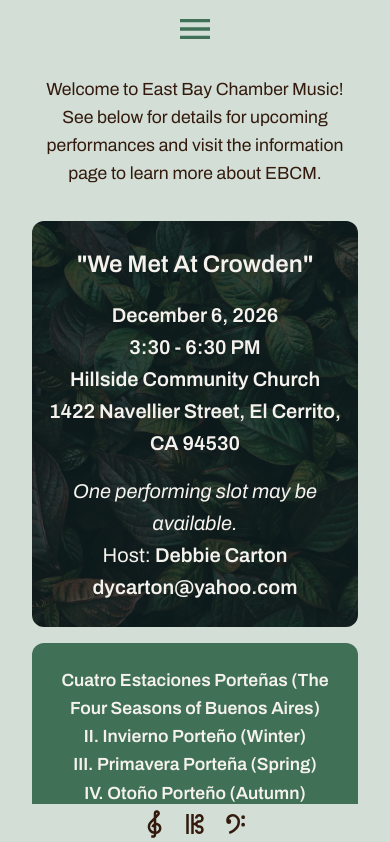
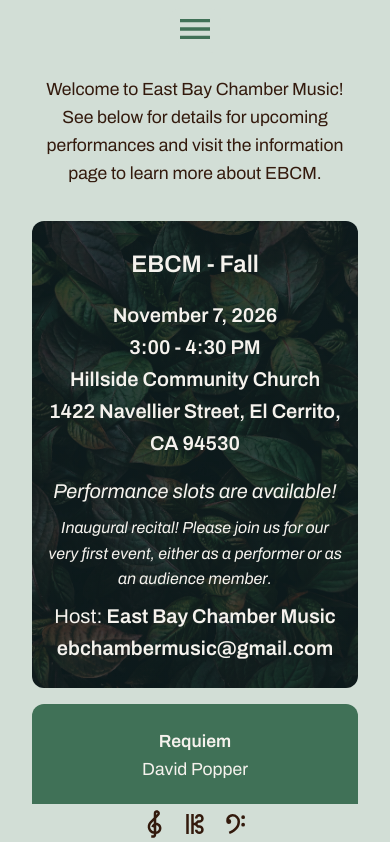
Before and after one commit to ebchambermusic/ebchambermusic.github.io, a Vue app: page / in a window 390 px wide. Shown: the top 842 px of the page. Built offline with nearby package versions, Linux system fonts and the light colour scheme.

Commit message:
add archive page for future use and adjust announcements/homepage to display multiple events

```diff
--- a/public/data.json
+++ b/public/data.json
@@ -8,6 +8,7 @@
         "coaches": "A directory of chamber music coaches in the area. If you are a coach who would like to be added to this page, please fill out the form. If you have a suggestion for a coach who isn't listed, email ebchambermusic@gmail.com with their contact information or send the form to the coach directly.\n\nPlease note that it may take some time for your profile to appear after submission of the form. Thank you!\nIf you would like to make edits to your current profile, just email ebchambermusic@gmail.com.",
         "resources": "See below for a list of helpful resources, and if you have any to add or suggest (especially local recommendations), please email ebchambermusic@gmail.com.\n\nFacility and venue lists have mostly been compiled according to information available online and may not be up to date.",
         "contact": "You may send any inquiries to ebchambermusic@gmail.com. EBCM is run by volunteers so please allow time for replies. We welcome feedback and suggestions!",
+        "archive": "Curious about past events? Select a date to see the repertoire performed on that program.",
         "error": "Oops! Something's wrong. Click any of the links in the menu to be taken to the main site.\n\nIf you keep finding yourself here, please email ebchambermusic@gmail.com and provide any information about how you got to this error page."
       }
     ],
@@ -18,11 +19,25 @@
       "coaches": "Coaches",
       "resources": "Resources",
       "contact": "Contact",
+      "archive": "Archive",
       "error": "Error"
     }
   },
   "announcements": {
     "data": [
+      {
+        "eventId": "110726EB",
+        "name": "EBCM - Fall",
+        "date": "November 7, 2026",
+        "time": "3:00 - 4:30 PM",
+        "venue": "Hillside Community Church\n1422 Navellier Street, El Cerrito, CA 94530",
+        "status": "Performance slots are available!",
+        "accepting": true,
+        "notes": "Inaugural recital! Please join us for our very first event, either as a performer or as an audience member.",
+        "host": "East Bay Chamber Music",
+        "contact": "ebchambermusic@gmail.com",
+        "program": true
+      },
       {
         "eventId": "120626DC",
         "name": "\"We Met At Crowden\"",
@@ -30,9 +45,11 @@
         "time": "3:30 - 6:30 PM",
         "venue": "Hillside Community Church\n1422 Navellier Street, El Cerrito, CA 94530",
         "status": "One performing slot may be available.",
+        "accepting": true,
         "notes": "",
         "host": "Debbie Carton",
-        "contact": "dycarton@yahoo.com"
+        "contact": "dycarton@yahoo.com",
+        "program": true
       }
     ],
     "labels": {
@@ -42,13 +59,27 @@
       "time": "Time",
       "venue": "Venue",
       "status": "Status",
+      "accepting": "Accepting",
       "notes": "Notes",
       "host": "Host",
-      "contact": "Contact"
+      "contact": "Contact",
+      "program": "Program"
     }
   },
   "programs": {
     "data": [
+      {
+        "eventId": "110726EB",
+        "piece": "Requiem",
+        "composer": "David Popper",
+        "performers": "Julius Hochmuth, cello\nRussell Vance, cello\nKenneth Peterson, cello\nAlex Li, piano"
+      },
+      {
+        "eventId": "110726EB",
+        "piece": "Piano Trio No. 2\n[Movements TBD]",
+        "composer": "Cécile Chaminade",
+        "performers": "Eva Woo, violin\nKenneth Peterson, cello\nKelley Yuan, piano"
+      },
       {
         "eventId": "120626DC",
         "piece": "Cuatro Estaciones Porteñas (The Four Seasons of Buenos Aires)\nII. Invierno Porteño (Winter)\nIII. Primavera Porteña (Spring)\nIV. Otoño Porteño (Autumn)",
@@ -63,29 +94,48 @@
       },
       {
         "eventId": "120626DC",
-        "piece": "[Piece & Movements TBA]",
+        "piece": "[Piece & Movements TBD]",
         "composer": "Kenji Bunch",
         "performers": "Caroline Danielson, violin\nCinnie Chou, violin\nClaire Simpson, viola\nSarah Holt, viola\nKatherine Mckenzie, cello"
       },
       {
         "eventId": "120626DC",
-        "piece": "[Serena and Terry's Group]",
+        "piece": "[Piece & Movements TBD]",
         "composer": "[Composer]",
         "performers": "Serena Pon, violin\nTeresa Randall, viola\n[?]"
       },
       {
         "eventId": "120626DC",
-        "piece": "[Donna, Jane, and Hanna's Group]",
+        "piece": "[Piece & Movements TBD]",
         "composer": "[Composer]",
         "performers": "Donna Maruta, violin\nJane Scantlebury, violin\nHanna Hurley, cello"
-      },
-      {
-        "eventId": "123456XX",
-        "piece": "Test Example Piece Next Program",
-        "composer": "Composer Name #5",
-        "performers": "Violinist #1 Name, violin\nViolinist #2 Name, violin\nViolist Name, viola\nCellist Name, cello"
       }
     ],
+    "labels": {
+      "eventId": "Event ID",
+      "piece": "Piece",
+      "composer": "Composer",
+      "performers": "Performers"
+    }
+  },
+  "archive": {
+    "data": [],
+    "labels": {
+      "eventId": "Event ID",
+      "name": "Name",
+      "date": "Date",
+      "time": "Time",
+      "venue": "Venue",
+      "status": "Status",
+      "accepting": "Accepting",
+      "notes": "Notes",
+      "host": "Host",
+      "contact": "Contact",
+      "program": "Program"
+    }
+  },
+  "repertoire": {
+    "data": [],
     "labels": {
       "eventId": "Event ID",
       "piece": "Piece",
@@ -118,6 +168,10 @@
       {
         "question": "What do we expect of performers?",
         "answer": "Your group should present something you've worked on with the intention of performing it.\n\nAt minimum, you'll have met a couple of times in order to rehearse - coaching is optional."
+      },
+      {
+        "question": "Is there a time limit for performing?",
+        "answer": "While there is no strict time limit, we ask that you try to limit your selection(s) to 15 minutes or less so that more people have the opportunity to perform. Time permitting, we may be able to accommodate longer performances.\n\nIf you have an entire piece you'd like to perform, we encourage you to host your own event for it, and you can recruit other EBCM members to fill out the rest of your program."
       },
       {
         "question": "Do we need to audition?",
--- /dev/null
+++ b/src/assets/toggle.module.css
@@ -0,0 +1,40 @@
+.interact {
+  border-radius: var(--border-radius);
+  cursor: pointer;
+  transition: background-color 0.4s;
+}
+.open {
+  border-radius: var(--border-radius) var(--border-radius) 0 0;
+}
+
+.animate-wrapper {
+  display: grid;
+  grid-template-rows: 1fr;
+  overflow: hidden;
+  border-radius: 0 0 var(--border-radius) var(--border-radius);
+}
+.accordion {
+  min-height: 0;
+  transition: padding 0.4s ease-in-out;
+  padding: 1rem;
+}
+
+:global(.animate-enter-active) {
+  transition: all 0.4s ease-out;
+}
+:global(.animate-leave-active) {
+  transition: all 0.4s ease-in;
+}
+:global(.animate-enter-from),
+:global(.animate-leave-to) {
+  grid-template-rows: 0fr;
+}
+:global(.animate-enter-from) .accordion,
+:global(.animate-leave-to) .accordion {
+  padding-top: 0;
+  padding-bottom: 0;
+}
+:global(.animate-enter-to),
+:global(.animate-leave-from) {
+  grid-template-rows: 1fr;
+}
--- a/src/components/AnnounceCard.vue
+++ b/src/components/AnnounceCard.vue
@@ -23,25 +23,31 @@ import { computed, onMounted } from "vue"
 import { useMainData } from "../composables/data.js"
 import { checkMedia } from "../composables/media.js"
 
+const props = defineProps({
+  announcement: {
+    type: Object,
+    required: true,
+  }
+})
+
 const { fetchMainData, subData } = useMainData()
 
 const mediaBreak = checkMedia("(max-width: 600px)")
 
-const announcement = subData("announcements.data[0]")
 const labels = subData("announcements.labels")
 
 const display = computed(() => {
-  if (!announcement.value) return {}
-  const exclude = ["eventId", "name"]
-  if (!announcement.value.status) {
+  if (!props.announcement) return {}
+  const exclude = ["eventId", "name", "accepting", "program", "performances"]
+  if (!props.announcement.status) {
     exclude.push("contact")
   }
-  const announce = Object.entries(announcement.value)
+  const announce = Object.entries(props.announcement)
     .filter(([key, value]) => !exclude.includes(key) && !(key === "notes" && value === ""))
-    .map(([key, value]) => {
-      let final = value
-      return [key, final]
-    })
+    // .map(([key, value]) => {
+    //   let final = value
+    //   return [key, final]
+    // })
   return Object.fromEntries(announce)
 })
 
--- a/src/components/ProgramCard.vue
+++ b/src/components/ProgramCard.vue
@@ -1,37 +1,41 @@
 <template>
   <div class="program-wrapper">
-    <div v-for="(entry, index) in display" :key="`${entry.eventId}-${index}`" class="program">
-      <span class="piece">{{ entry.piece }}</span
-      ><span class="composer">{{ entry.composer }}</span>
+    <div v-for="(entry, index) in props.program" :key="`${entry.eventId}-${index}`" class="program">
+      <span class="piece">{{ entry.piece }}</span>
+      <span class="composer">{{ entry.composer }}</span>
       <div class="performers">{{ entry.performers }}</div>
     </div>
   </div>
 </template>
 
 <script setup>
-import { computed, onMounted } from "vue"
+import { onMounted } from "vue"
 import { useMainData } from "../composables/data.js"
 
 const props = defineProps({
-  currentProgram: {
-    type: String,
-    required: true,
-    default: "",
+  program: {
+    type: Array,
+    default: () => []
   },
 })
 
-const { fetchMainData, subData } = useMainData()
+const { fetchMainData } = useMainData()
 
-const program = subData("programs.data")
-// const labels = subData("programs.labels");
-
-const exclude = ["eventId"]
-const display = computed(() => {
-  if (!program.value) return []
-  const findEnd = program.value.findIndex((item) => item.eventId !== props.currentProgram)
-  const current = findEnd === -1 ? program.value : program.value.slice(0, findEnd)
-  return current.filter((item) => !exclude.includes(item.id))
-})
+// const exclude = ["eventId"]
+// const display = computed(() => {
+//   const list = program.value
+//   if (!list?.length) return []
+//   const id = props.currentProgram
+//   const start = list.findIndex((entry) => entry.eventId === id)
+//   if (start === -1) return []
+//   const next = list.slice(start).findIndex((entry) => entry.eventId !== id)
+//   const end = next === -1 ? list.length : start + next
+//   return list.slice(start, end).map((entry) => {
+//     return Object.fromEntries(
+//       Object.entries(entry).filter(([key]) => !exclude.includes(key))
+//     )
+//   })
+// })
 
 onMounted(async () => {
   fetchMainData()
--- a/src/composables/data.js
+++ b/src/composables/data.js
@@ -47,3 +47,37 @@ export function useMainData() {
     subData,
   }
 }
+
+export function useToggle() {
+  const currentIndex = ref(null)
+  const toggle = (index) => {
+    if (currentIndex.value === index) {
+      currentIndex.value = null
+    } else {
+      currentIndex.value = index
+    }
+  }
+  return { currentIndex, toggle }
+}
+
+export function useMerge() {
+  function merge(main, related) {
+    let index = 0
+    return main.map(event => {
+      const performances = []
+      let temp = index;
+      while (temp < related.length && related[temp].eventId !== event.eventId) {
+        temp++
+      }
+      if (temp < related.length) {
+        index = temp;
+        while (index < related.length && related[index].eventId === event.eventId) {
+          performances.push(related[index])
+          index++
+        }
+      }
+      return { ...event, performances }
+    })
+  }
+  return { merge }
+}
--- a/src/router/index.js
+++ b/src/router/index.js
@@ -33,6 +33,11 @@ const router = createRouter({
       name: "contact",
       component: () => import("../views/ContactView.vue"),
     },
+    // {
+    //   path: "/archive",
+    //   name: "archive",
+    //   component: () => import("../views/ArchiveView.vue"),
+    // },
     {
       path: '/:pathMatch(.*)*',
       name: 'error',
--- /dev/null
+++ b/src/views/ArchiveView.vue
@@ -0,0 +1,116 @@
+<template>
+  <div class="archive">
+    <PageDescription :description="description" />
+    <div class="events">
+      <div v-for="(event, index) in merged" :key="event.eventId"
+        class="event-wrapper">
+        <div class="event" @click="toggle(index)"
+          :class="[$style.interact,
+            { [$style.open]: currentIndex === index, 'open': currentIndex === index }]">
+          {{ event.date }}
+        </div>
+        <Transition name="animate">
+          <div v-if="currentIndex === index"
+            class="archive-program-wrapper"
+            :class="$style['animate-wrapper']">
+            <div :class="$style.accordion">
+              <div class="event-details">
+                <div>{{ event.venue }}</div>
+                <div>Host: {{ event.host }}</div>
+              </div>
+              <div class="archive-program">
+                <ProgramCard :program="event.performances"/>
+              </div>
+            </div>
+          </div>
+        </Transition>
+      </div>
+    </div>
+  </div>
+</template>
+
+<script setup>
+import PageDescription from "../components/PageDescription.vue"
+import ProgramCard from "@/components/ProgramCard.vue"
+import { ref, onMounted } from "vue"
+import { useMainData, useToggle, useMerge } from "../composables/data.js"
+
+const { fetchMainData, subData } = useMainData()
+const { currentIndex, toggle } = useToggle()
+const { merge } = useMerge()
+
+const description = subData("descriptions.data[0].archive")
+const events = subData("archive.data")
+const programs = subData("repertoire.data")
+
+const merged = ref([])
+
+onMounted(async () => {
+  await fetchMainData()
+  merged.value = merge(events.value, programs.value)
+})
+</script>
+
+<style module>
+@import "../assets/toggle.module.css";
+</style>
+
+<style scoped>
+.archive {
+  display: flex;
+  flex-direction: column;
+}
+.events {
+  margin-top: 2rem;
+}
+.event-wrapper {
+  margin-bottom: 0.75rem;
+}
+.event {
+  display: flex;
+  justify-content: center;
+  font-size: 1.1rem;
+  font-weight: 500;
+  background-color: var(--color-background-alt);
+  padding: 0.5rem;
+}
+.open {
+  background-color: var(--color-hover);
+}
+.archive-program-wrapper {
+  color: var(--color-light-text);
+  background-color: var(--color-highlight);
+}
+:deep(.program-wrapper) {
+  font-size: 1rem;
+  padding: 1.5rem 1rem;
+  margin-top: 0;
+}
+.event-details {
+  display: flex;
+  flex-direction: column;
+  font-size: 1.1rem;
+  text-align: center;
+  font-style: italic;
+  border-bottom: 3px dotted var(--color-hover);
+  padding: 1rem;
+  white-space: pre-wrap;
+}
+.archive-program {
+  transition: all 0.4s ease-in-out;
+  padding: 0;
+}
+.archive-program:first-of-type {
+  margin-top: 0;
+}
+@media (hover: hover) {
+  .event:hover {
+    background-color: var(--color-hover);
+  }
+}
+@media screen and (max-width: 600px) {
+  :deep(.program) {
+    margin-top: 2rem;
+  }
+}
+</style>
--- a/src/views/HomeView.vue
+++ b/src/views/HomeView.vue
@@ -1,8 +1,14 @@
 <template>
   <div class="home">
     <PageDescription :description="description" />
-    <AnnounceCard />
-    <ProgramCard :currentProgram="currentProgram" />
+    <div v-for="announcement in merged" :key="announcement.eventId"
+      class="event-wrapper">
+      <AnnounceCard :announcement="announcement"/>
+      <ProgramCard v-if="announcement.program" :program="announcement.performances" />
+    </div>
+    <!-- <div class="archive-link">
+      <RouterLink to="/archive">Click here to see past programs!</RouterLink>
+    </div> -->
   </div>
 </template>
 
@@ -10,16 +16,21 @@
 import PageDescription from "../components/PageDescription.vue"
 import AnnounceCard from "@/components/AnnounceCard.vue"
 import ProgramCard from "@/components/ProgramCard.vue"
-import { onMounted } from "vue"
-import { useMainData } from "../composables/data.js"
+import { ref, onMounted } from "vue"
+import { useMainData, useMerge } from "../composables/data.js"
 
 const { fetchMainData, subData } = useMainData()
+const { merge } = useMerge()
 
 const description = subData("descriptions.data[0].home")
-const currentProgram = subData("announcements.data[0].eventId")
+const announcements = subData("announcements.data")
+const programs = subData("programs.data")
 
-onMounted(() => {
-  fetchMainData()
+const merged = ref([])
+
+onMounted(async () => {
+  await fetchMainData()
+  merged.value = merge(announcements.value, programs.value)
 })
 </script>
 
@@ -28,4 +39,11 @@ onMounted(() => {
   display: flex;
   flex-direction: column;
 }
+.event-wrapper {
+  margin-bottom: 2.5rem;
+}
+.archive-link {
+  text-align: center;
+  margin-bottom: 2.5rem;
+}
 </style>
```
Also changed, not shown: src/views/InfoView.vue (+17 -47 lines).
